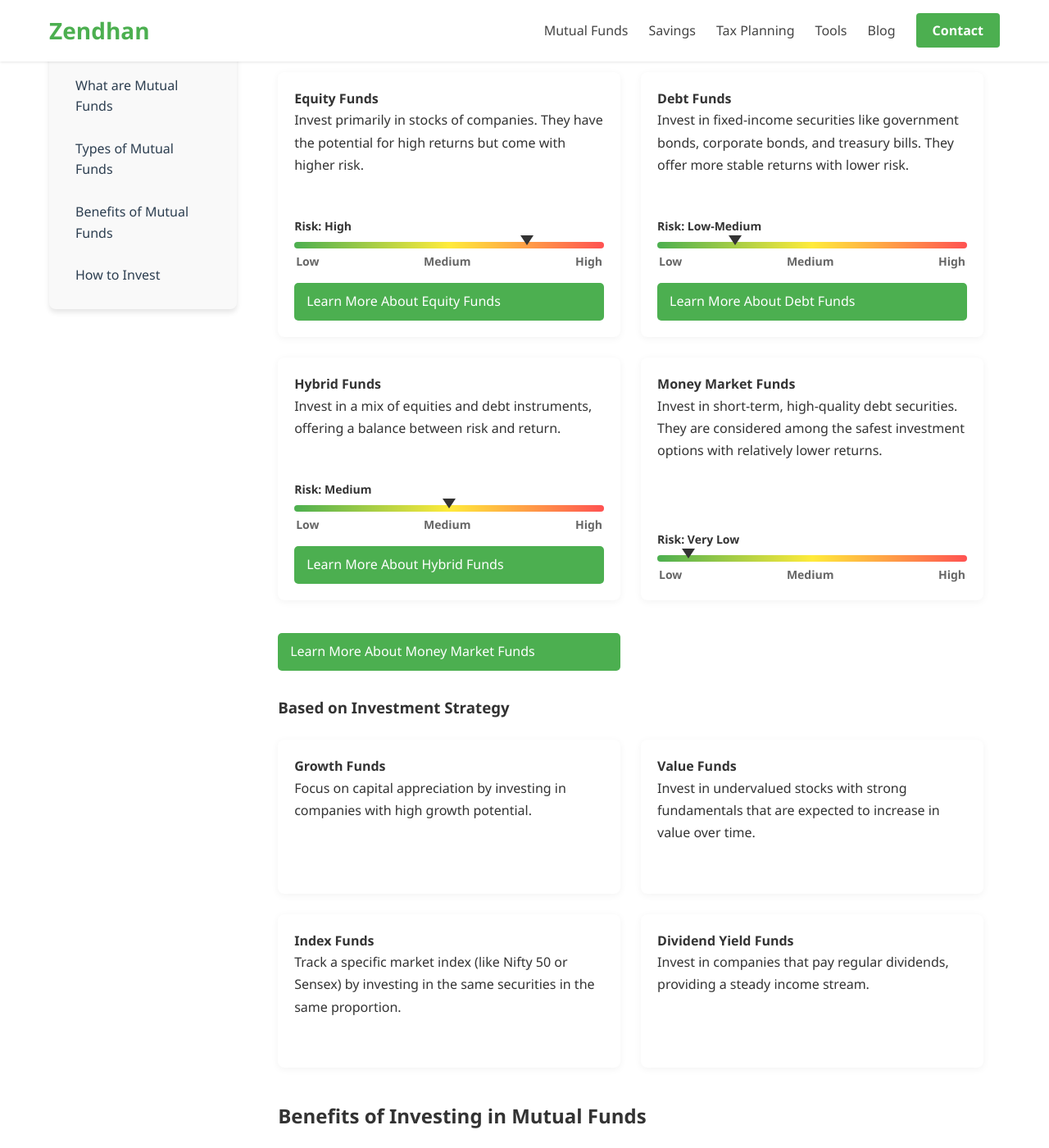
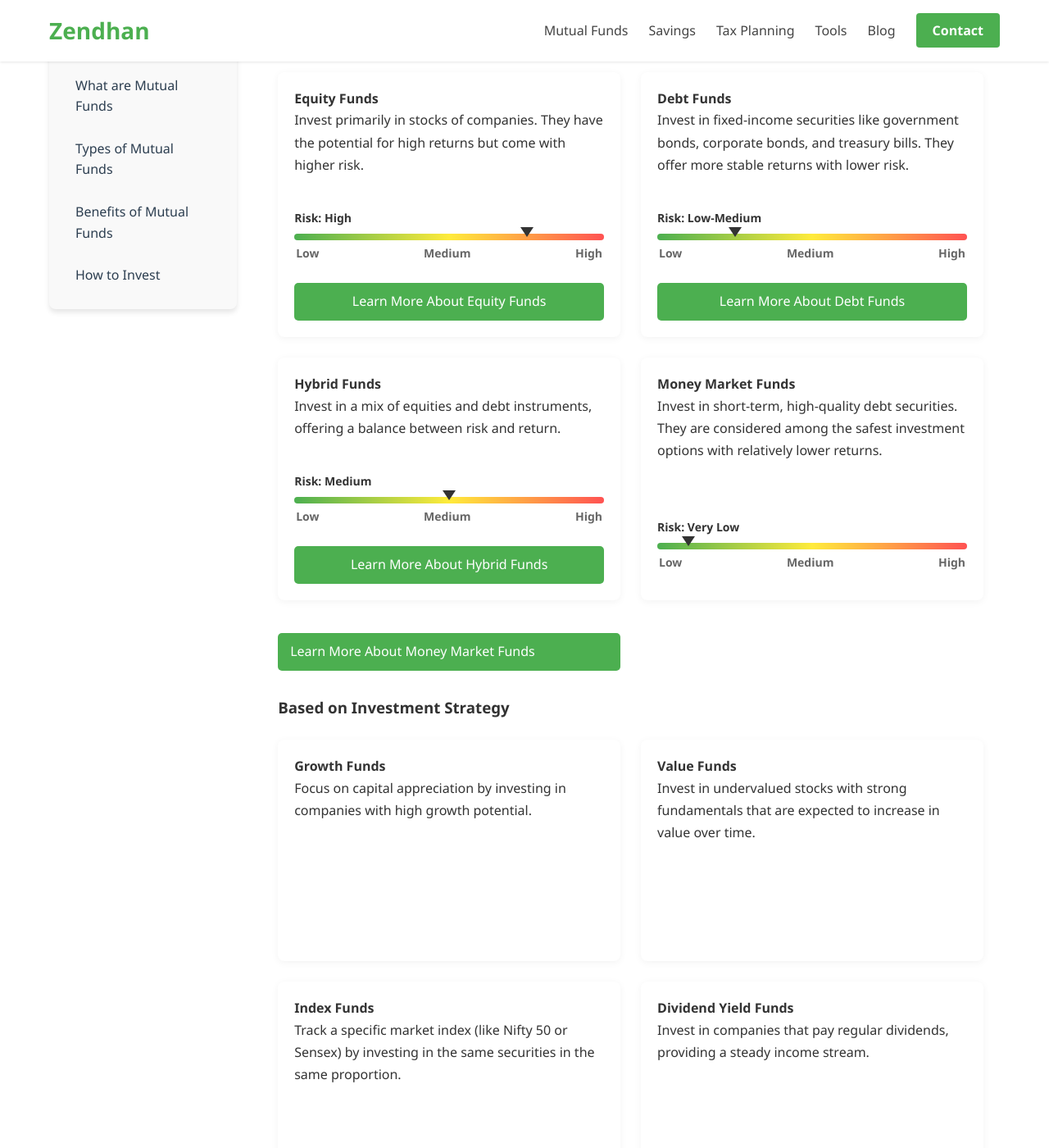
Before and after one commit to nandan11/zendhan, a Jekyll site: the page built from mutual-funds.html, in a window 1280 px wide and 1400 px high, scrolled down 2339 px. Shown: the whole window at 82% size. Built offline with Jekyll 4.4.1, drawn with Linux system fonts in a browser that asks for light colours.

Commit message:
Update mutual-funds.css

```diff
--- a/assets/css/mutual-funds.css
+++ b/assets/css/mutual-funds.css
@@ -303,3 +303,28 @@ html {
         grid-template-columns: 1fr;
     }
 }
+/* This CSS ensures:
+
+Each fund type card has consistent height
+The risk meter stays properly aligned
+The "Learn More" button always appears at the bottom of its container
+The button stretches to match the width of its contain*/
+.fund-type {
+  /* Ensure consistent height and layout */
+  display: flex;
+  flex-direction: column;
+  height: 100%;
+  min-height: 250px; /* Set a minimum height */
+}
+
+/* Fix for the Money Market Funds button */
+.fund-type .learn-more-button {
+  margin-top: auto; /* Push button to bottom */
+  align-self: stretch; /* Make button full width */
+  text-align: center;
+}
+
+/* Ensure consistent risk meter placement */
+.risk-level {
+  margin-bottom: 15px; /* Add space before the button */
+}
```
